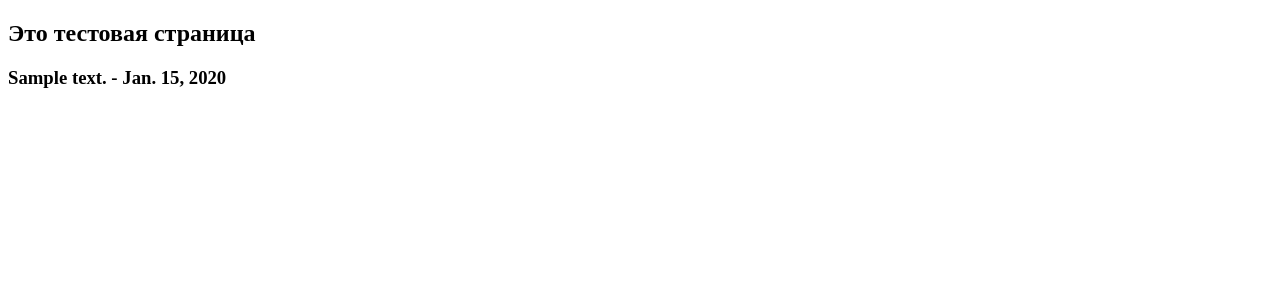
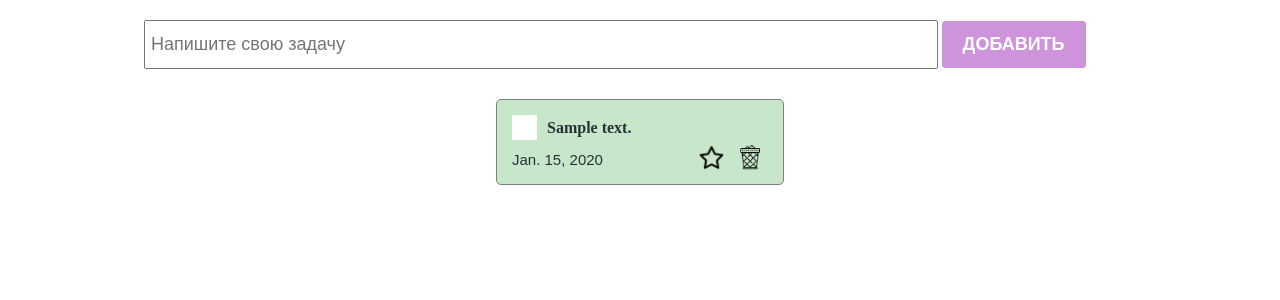
Before and after one commit to Malika2210/todo, a Django app: page /test in a window 1280 px wide. Shown: the top 300 px of the page. Run offline with Django 3.2, Linux system fonts and the light colour scheme; tables that the repository leaves empty hold one stand-in row (values such as "Sample post").

Commit message:
added test page update

```diff
--- a/main/templates/test.html
+++ b/main/templates/test.html
@@ -1,14 +1,43 @@
+{% load static %}
 <!DOCTYPE html>
 <html lang="en">
 <head>
     <meta charset="UTF-8">
     <meta name="viewport" content="width=device-width, initial-scale=1.0">
-    <title>Document</title>
+    <title>ToDo</title>
+    <!-- <link rel="stylesheet" href="./styles/index.css" /> -->
+    <link rel="stylesheet" href="{% static 'styles/index.css' %}"/>
+    <!--    <link rel="stylesheet" href="./styles/checkbox.css"/> -->
+    <link rel="stylesheet" href="{% static 'styles/checkbox.css' %}"/>
 </head>
 <body>
-    <h2>Это тестовая страница</h2>
-    {% for todo in todo_list %}
-        <h3>{{ todo.text }} - {{ todo.created_at }}</h3>
-    {% endfor %}
+    <section>
+        <div class="create_container">
+         <input class="create_input"type="text" placeholder="Напишите свою задачу"/>
+          <button class="create_button">Добавить</button>
+        </div>
+
+        <div class="todo_container">
+
+            {% for todo in todo_list %}
+            <div class="todo_item">
+                <div class="todo_item_header">
+                    <label class="checkbox_container">
+                        <input type="checkbox"/>
+                        <span class="checkmark"></span>
+                    </label>
+                    <h4>{{ todo.text }}</h4>
+                    </div>
+                    <div class="todo_item_footer">
+                    <p>{{ todo.created_at }}</p>
+                    <div class="active_buttons">
+                        <img src="./icons/star.png" />
+                        <img src="./icons/full-trash.png" />
+                    </div>
+                </div>
+            </div>
+        {% endfor %}
+        </div>
+    </section>
 </body>
 </html>
```
Also changed, not shown: main/templates/index.html (+53 -13 lines).
